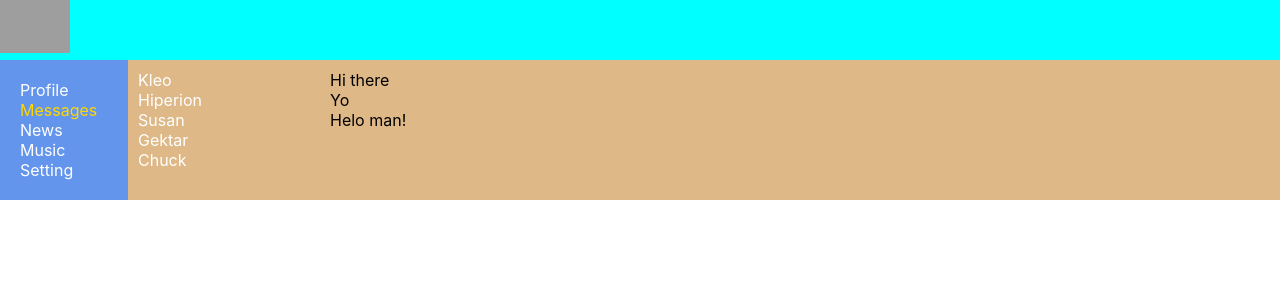
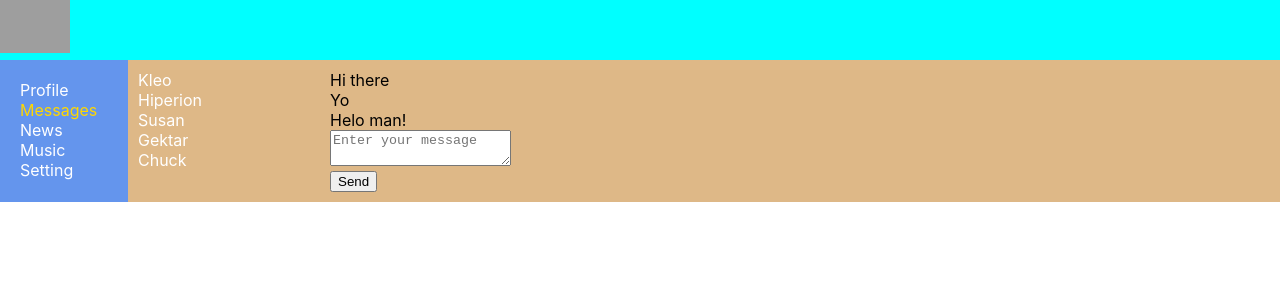
Before and after one commit to Gammani/socnet-JS, a React (Create React App) app: page /dialogs in a window 1280 px wide. Shown: the top 300 px of the page. Built offline with nearby package versions, Linux system fonts and the light colour scheme; grey boxes are pictures that could not be loaded.

Commit message:
lesson 41 (reducer)

```diff
--- a/src/App.js
+++ b/src/App.js
@@ -20,7 +20,7 @@
                         profilePage={props.state.profilePage}
                         dispatch={props.dispatch}
                     />}/>
-                    <Route path='/dialogs' render={() => <Dialogs dialogsPage={props.state.dialogsPage} />}/>
+                    <Route path='/dialogs' render={() => <Dialogs store={props.store} />}/>
                     <Route path='/news' render={() => <News/>}/>
                     <Route path='/music' render={() => <Music/>}/>
                     <Route path='/setting' render={() => <Setting/>}/>
--- a/src/components/Dialogs/DialogItem/DialogItem.module.css
+++ b/src/components/Dialogs/DialogItem/DialogItem.module.css
@@ -1,4 +1,4 @@
-.dialog a{
+ .dialog a{
     text-decoration: none;
     color: white;
 }
--- a/src/components/Dialogs/Dialogs.jsx
+++ b/src/components/Dialogs/Dialogs.jsx
@@ -2,11 +2,25 @@
 import s from './Dialogs.module.css'
 import DialogItem from "./DialogItem/DialogItem";
 import Message from "./Message/Message";
+import {sendMessageAC, updateNewMessageBodyAC} from "../../redux/dialogs-reducer";
+
 
 const Dialogs = (props) => {
 
-    let dialogsElements = props.dialogsPage.dialogs.map(d => <DialogItem name={d.name} id={d.id}/>)
-    let messagesElements = props.dialogsPage.messages.map(m => <Message message={m.message} id={m.id}/>)
+    let state = props.store.getState().dialogsPage;
+
+    let dialogsElements = state.dialogs.map(d => <DialogItem name={d.name} id={d.id}/>)
+    let messagesElements = state.messages.map(m => <Message message={m.message} id={m.id}/>)
+    let newMessageBody = state.newMassageBody;
+
+    let onSendMessageClick = () => {
+        props.store.dispatch(sendMessageAC());
+    }
+    let onSendMessageChange = (e) => {
+        let body = e.target.value;
+        props.store.dispatch(updateNewMessageBodyAC(body));
+    }
+
 
     return (
         <div className={s.dialogs}>
@@ -14,7 +28,11 @@
                 {dialogsElements}
             </div>
             <div className={s.messages}>
-                {messagesElements}
+                <div> {messagesElements}</div>
+                <div><textarea onChange={onSendMessageChange} value={newMessageBody} placeholder={'Enter your message'}></textarea></div>
+                <div>
+                    <button onClick={onSendMessageClick}>Send</button>
+                </div>
             </div>
         </div>
     )
--- a/src/components/Profile/MyPosts/MyPosts.jsx
+++ b/src/components/Profile/MyPosts/MyPosts.jsx
@@ -1,7 +1,8 @@
 import React from 'react';
 import s from './MyPosts.module.css';
 import Post from "./Post/Post";
-import {addPostAC, updateNewPostTextAC} from '../../../redux/state'
+import {addPostAC, updateNewPostTextAC} from "../../../redux/profile-reducer";
+
 
 const MyPosts = (props) => {
 
--- a/src/index.js
+++ b/src/index.js
@@ -9,6 +9,7 @@
     ReactDOM.render(<App
         state={state}
         dispatch={store.dispatch.bind(store)}
+        store={store}
     />, document.getElementById('root'));
 }
 
--- /dev/null
+++ b/src/redux/dialogs-reducer.js
@@ -0,0 +1,22 @@
+const UPDATE_NEW_MESSAGE_BODY = 'UPDATE_NEW_MESSAGE_BODY';
+const SEND_MESSAGE = 'SEND_MESSAGE';
+
+const dialogsReducer = (state, action) => {
+    switch (action.type) {
+        case UPDATE_NEW_MESSAGE_BODY:
+            state.newMassageBody = action.body;
+            return state;
+        case SEND_MESSAGE:
+            let body = state.newMassageBody;
+            state.messages.push({id: 4, message: body});
+            state.newMassageBody = '';
+            return state;
+        default:
+            return state;
+    }
+}
+
+export const sendMessageAC = () => ({type: SEND_MESSAGE});
+export const updateNewMessageBodyAC = (body) => ({type: UPDATE_NEW_MESSAGE_BODY, body: body});
+
+export default dialogsReducer;
--- /dev/null
+++ b/src/redux/profile-reducer.js
@@ -0,0 +1,26 @@
+const ADD_POST = 'ADD-POST';
+const UPDATE_NEW_POST_TEXT = 'UPDATE-NEW-POST-TEXT';
+
+const profileReducer = (state, action) => {
+    switch (action.type) {
+        case ADD_POST:
+            let newPost = {
+                id: 3,
+                message: state.newPostText,
+                likesCount: 0
+            };
+            state.posts.unshift(newPost);
+            state.newPostText = '';
+            return state;
+        case UPDATE_NEW_POST_TEXT:
+            state.newPostText = action.newText;
+            return state;
+        default:
+            return state;
+    }
+}
+
+export const addPostAC = () => ({type: ADD_POST});
+export const updateNewPostTextAC = (text) => ({type: UPDATE_NEW_POST_TEXT, newText: text});
+
+export default profileReducer;
--- /dev/null
+++ b/src/redux/sidebar-reducer.js
@@ -0,0 +1,6 @@
+const sidebarReducer = (state, action) => {
+
+    return state;
+}
+
+export default sidebarReducer;
--- a/src/redux/state.js
+++ b/src/redux/state.js
@@ -1,5 +1,6 @@
-const ADD_POST = 'ADD-POST';
-const UPDATE_NEW_POST_TEXT = 'UPDATE-NEW-POST-TEXT';
+import profileReducer from "./profile-reducer";
+import dialogsReducer from "./dialogs-reducer";
+import sidebarReducer from "./sidebar-reducer";
 
 let store = {
     _state: {
@@ -16,15 +17,17 @@
                 {id: 1, message: "Hi there"},
                 {id: 2, message: "Yo"},
                 {id: 3, message: "Helo man!"}
-            ]
+            ],
+            newMassageBody: ""
         },
         profilePage: {
             posts: [
                 {id: 1, message: "Hello, it's my first post lol", likesCount: 777},
                 {id: 2, message: "hu a you man?", likesCount: 1327}
             ],
-            newPostText: ""
-        }
+            newPostBody: ""
+        },
+        sidebar: {}
     },
     _callSubscriber() {
         console.log("state changed");
@@ -39,23 +42,11 @@
 
 
     dispatch(action) {
-        if (action.type === ADD_POST) {
-            let newPost = {
-                id: 3,
-                message: store._state.profilePage.newPostText,
-                likesCount: 0
-            };
-            this._state.profilePage.posts.unshift(newPost);
-            this._state.profilePage.newPostText = '';
-            this._callSubscriber(this._state);
-        } else if (action.type === UPDATE_NEW_POST_TEXT) {
-            this._state.profilePage.newPostText = action.newText;
-            this._callSubscriber(this._state);
-        }
+    this._state.profilePage = profileReducer(this._state.profilePage, action);
+    this._state.dialogsPage = dialogsReducer(this._state.dialogsPage, action);
+    this._state.sidebar = sidebarReducer(this._state.sidebar, action);
+        this._callSubscriber(this._state);
     }
 }
 
-export const addPostAC = () => ({type: ADD_POST});
-export const updateNewPostTextAC = (text) => ({type: UPDATE_NEW_POST_TEXT, text});
-
 export default store;
```
